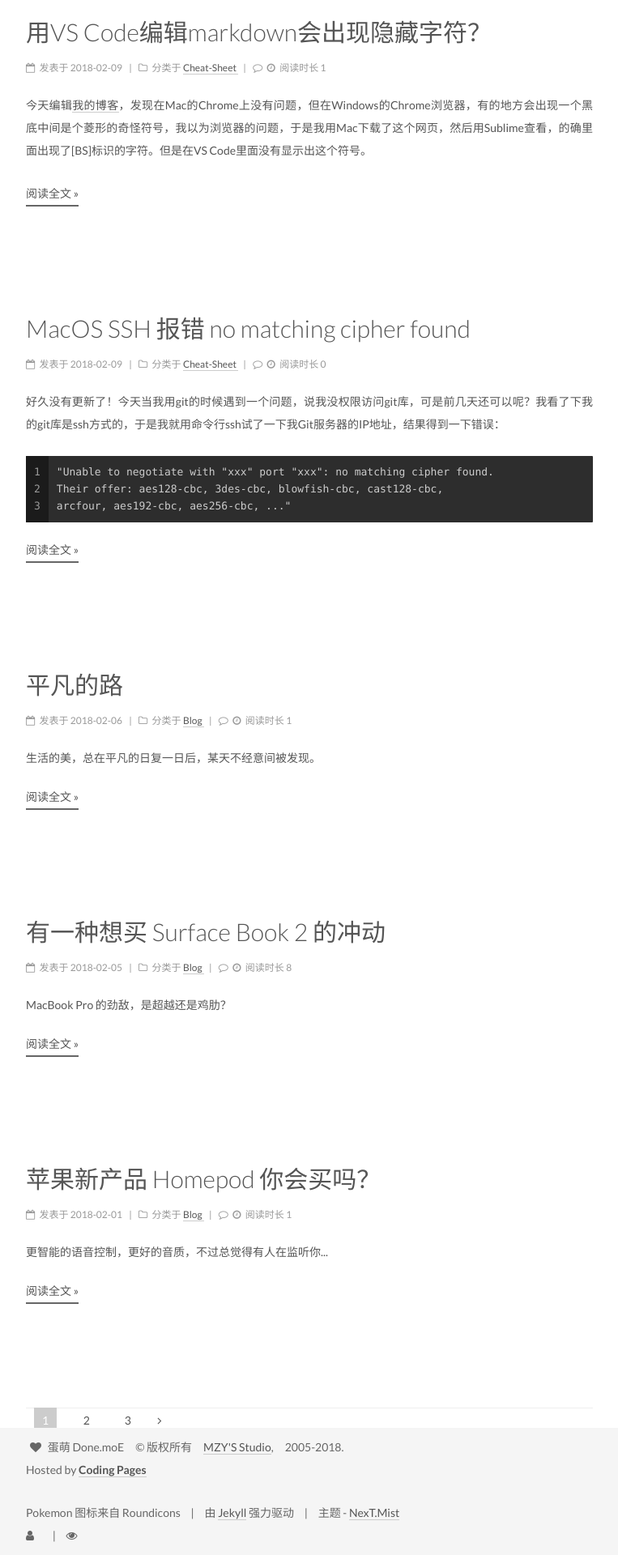
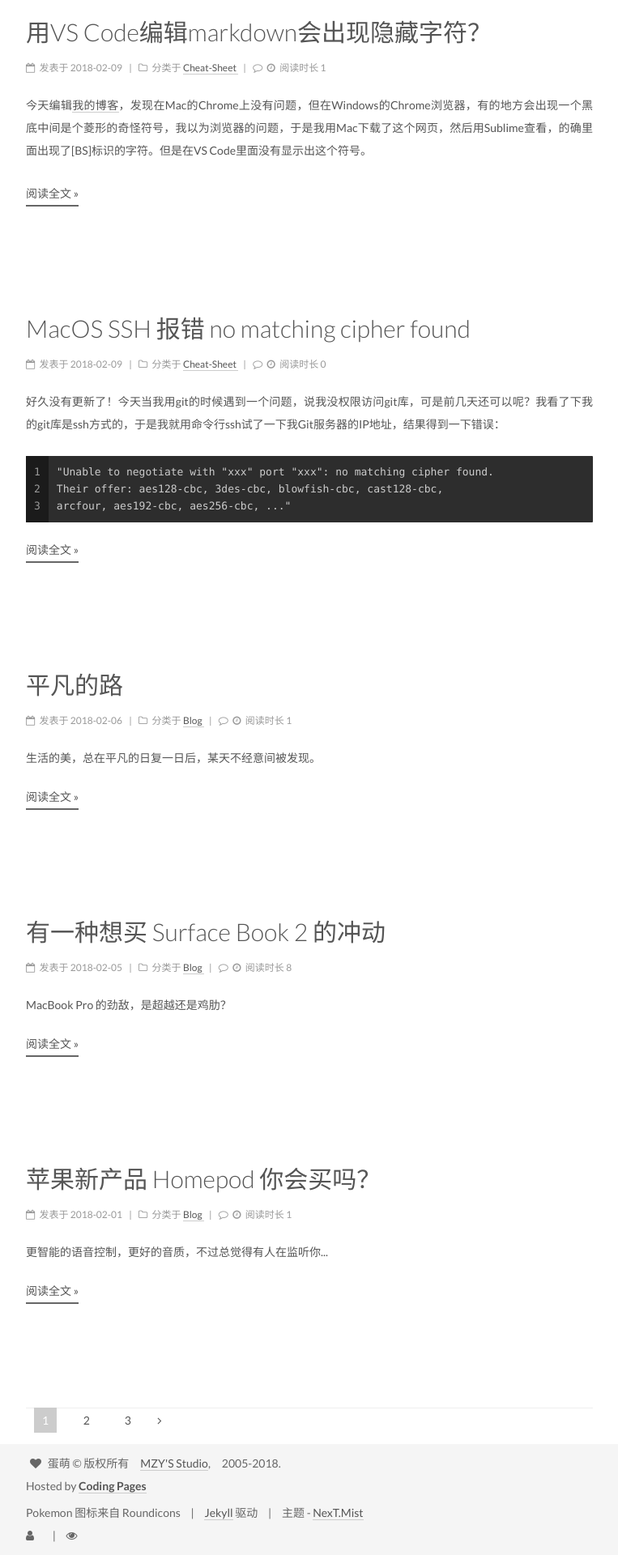
Before and after one commit to ikemanet/ikemanet.github.io, a Jekyll site: the page built from index.html, in a window 1280 px wide. Shown: the part 1902-3822 px from the top of the page at 81% size, without its empty margins (258-1021 px from the left). Built offline with Jekyll 4.4.1, drawn with Linux system fonts in a browser that asks for light colours; the list of posts is cut into pages by our own code; comment, search, counter and statistics services are not loaded.

Commit message:
optimized footer

```diff
--- a/_data/languages/zh-Hans.yml
+++ b/_data/languages/zh-Hans.yml
@@ -53,7 +53,7 @@ page:
   tags: 标签
 
 footer:
-  powered: "由 %s 强力驱动"
+  powered: "%s 驱动"
   theme: 主题
 
 counter:
--- a/_includes/_partials/footer.html
+++ b/_includes/_partials/footer.html
@@ -4,9 +4,9 @@
   <span class="with-love">
     <i class="fa fa-{{ site.authoricon }}"></i>
   </span>
-  蛋萌 Done.moE　&copy; {% if site.since and since != current %} {{ since }} - {% endif %}
+  蛋萌 &copy; {% if site.since and since != current %} {{ since }} - {% endif %}
   <span class="author" itemprop="copyrightHolder">版权所有　<a href="{{site.url}}/about/">MZY'S Studio</a>,　2005-{{ 'now' | date: "%Y" }}.</span>
-  <p>Hosted by <a href="https://pages.coding.me" style="font-weight: bold">Coding Pages</a></p>
+  <p style="margin-bottom: 5px;">Hosted by <a href="https://pages.coding.me" style="font-weight: bold">Coding Pages</a></p>
 </div>
 
 {% if site.copyright %}
```
